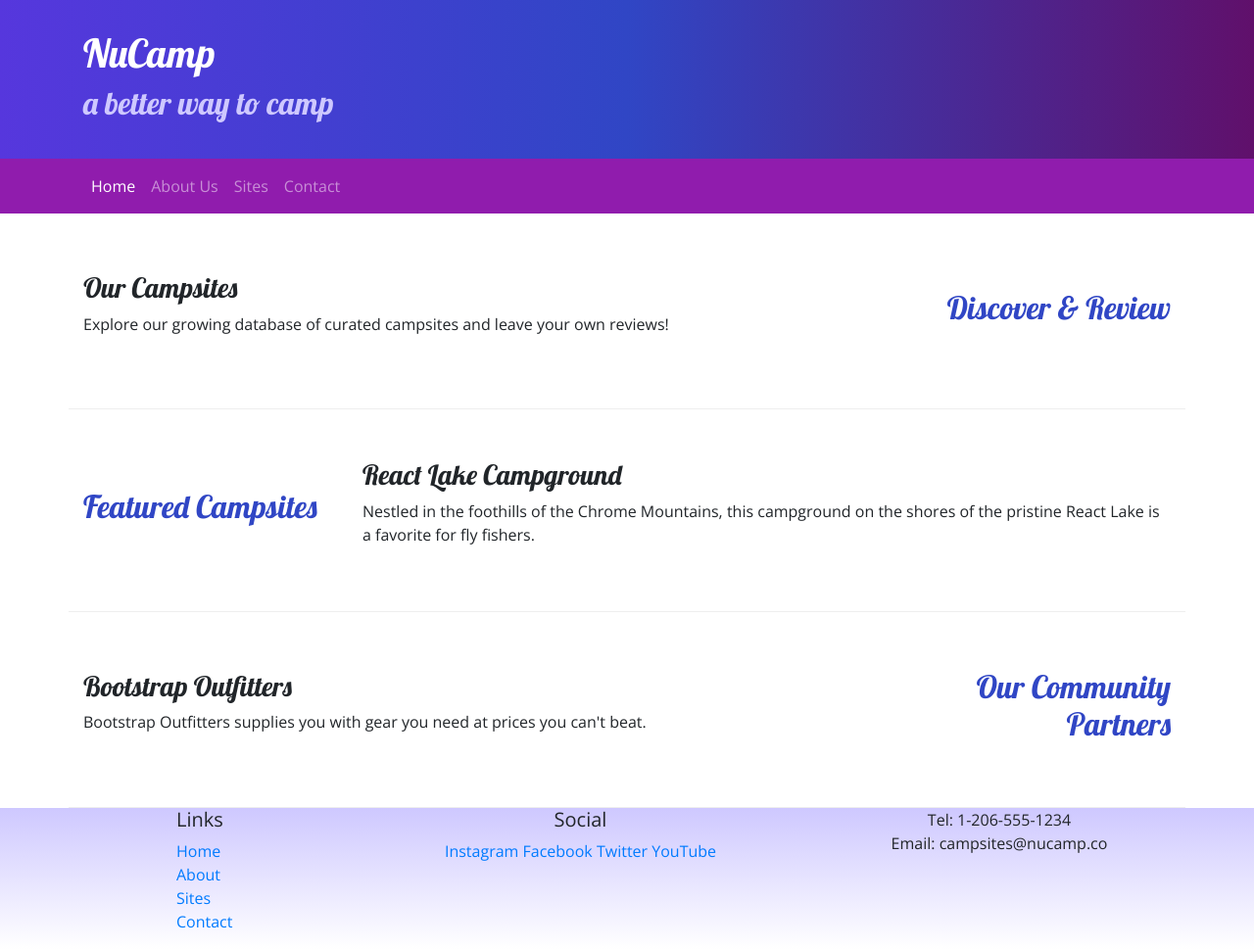
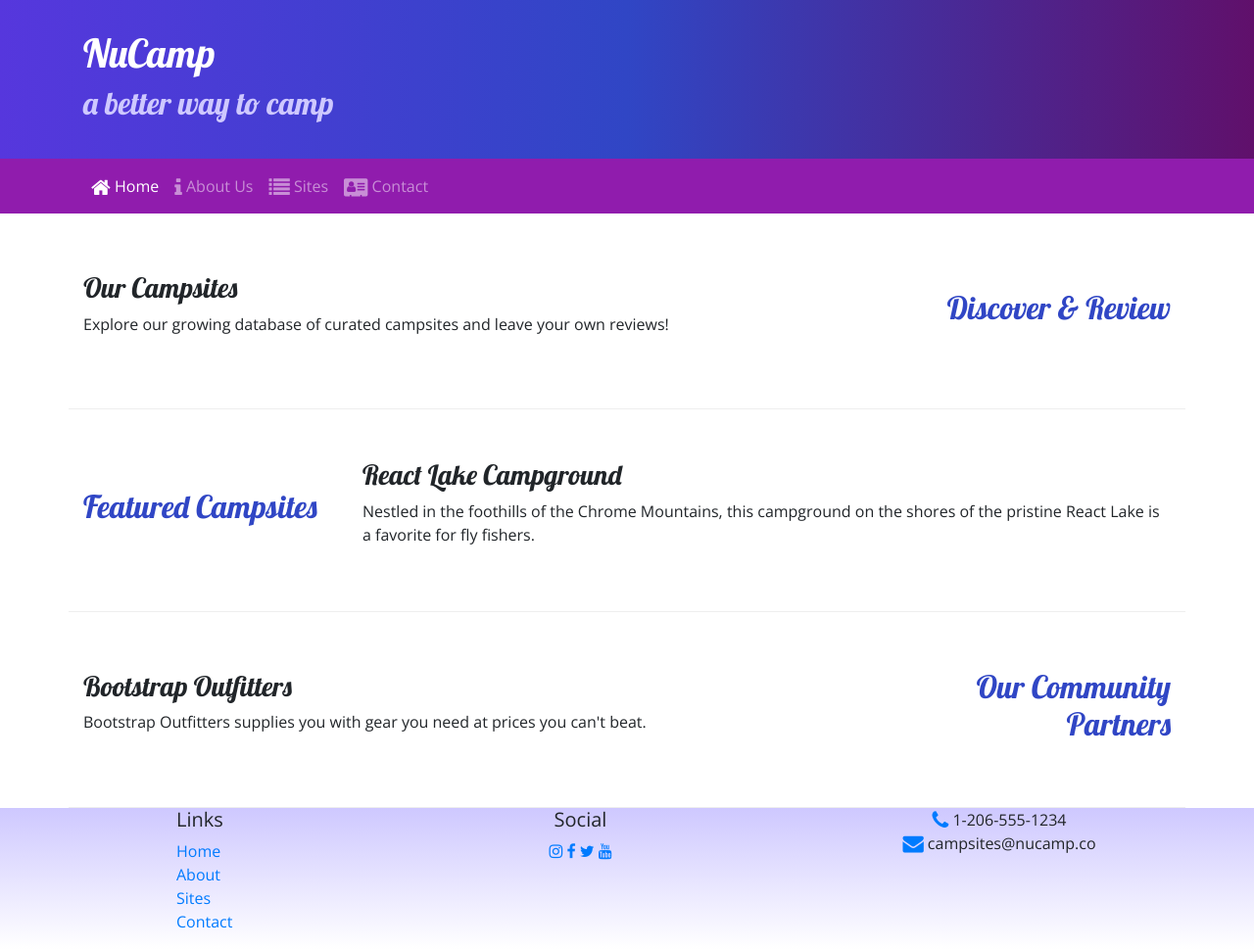
Before and after one commit to ashleychard/nucampsite, a website: page index.html in a window 1280 px wide. Shown: the whole page at 98% size. Drawn offline with nearby package versions, Linux system fonts and the light colour scheme.

Commit message:
added fontAwesome icons

```diff
--- a/index.html
+++ b/index.html
@@ -7,6 +7,7 @@
 
     <link rel="stylesheet" href="node_modules/bootstrap/dist/css/bootstrap.min.css" />
     <link rel="stylesheet" href="https://fonts.googleapis.com/css?family=Lobster|Open+Sans" />
+    <link rel="stylesheet" href="node_modules/font-awesome/css/font-awesome.min.css" />
     <link rel="stylesheet" href= "css/styles.css">
 
     <title>NuCamp: A Better Way To Camp</title>
@@ -32,10 +33,10 @@
             </button>
             <div class="collapse navbar-collapse" id="nucampNavbar">
                 <ul class="navbar-nav">
-                    <li class="nav-item active"><a class="nav-link" href="#">Home</a></li>
-                    <li><a class="nav-link" href="aboutus.html">About Us</a></li>
-                    <li><a class="nav-link" href="#">Sites</a></li>
-                    <li><a class="nav-link" href="#">Contact</a></li>
+                    <li class="nav-item active"><a class="nav-link" href="#"><i class="fa fa-home fa-lg"></i> Home</a></li>
+                    <li class="nav-item"><a class="nav-link" href="aboutus.html"><i class="fa fa-info fa-lg"></i> About Us</a></li>
+                    <li class="nav-item"><a class="nav-link" href="#"><i class="fa fa-list fa-lg"></i> Sites</a></li>
+                    <li class="nav-item"><a class="nav-link" href="#"><i class="fa fa-address-card fa-lg"></i> Contact</a></li>
                 </ul>
             </div>
         </div>
@@ -79,7 +80,7 @@
                 <div class="col-4 col-sm-2 offset-1">
                     <h5>Links</h5>
                     <ul class="list-unstyled">
-                        <li><a href="index.html">Home</a></li>
+                        <li><a href="#">Home</a></li>
                         <li><a href="aboutus.html">About</a></li>
                         <li><a href="#">Sites</a></li>
                         <li><a href="#">Contact</a></li>
@@ -87,14 +88,14 @@
                 </div>
                 <div class="col-6 col-sm-5 text-center">
                     <h5>Social</h5>
-                    <a href="http://instagram.com/">Instagram</a>
-                    <a href="http://facebook.com/">Facebook</a>
-                    <a href="http://twitter.com/">Twitter</a>
-                    <a href="http://youtube.com/">YouTube</a>
+                    <a href="http://instagram.com/"><i class="fa fa-instagram"></i></a>
+                    <a href="http://facebook.com/"><i class="fa fa-facebook"></i></a>
+                    <a href="http://twitter.com/"><i class="fa fa-twitter"></i></a>
+                    <a href="http://youtube.com/"><i class="fa fa-youtube"></i></a>
                 </div>
                 <div class="col-sm-4 text-center">
-                    Tel: 1-206-555-1234<br />
-                    Email: campsites@nucamp.co
+                    <i class="fa fa-phone fa-lg text-primary"></i> 1-206-555-1234<br />
+                    <i class="fa fa-envelope fa-lg text-primary"></i> campsites@nucamp.co
                 </div>
             </div>
         </div>
--- a/package.json
+++ b/package.json
@@ -15,6 +15,7 @@
   },
   "dependencies": {
     "bootstrap": "^4.5.0",
+    "font-awesome": "^4.7.0",
     "jquery": "^3.5.1",
     "popper.js": "^1.16.1"
   }
```
Also changed, not shown: aboutus.html (+12 -10 lines), 1 other file.
